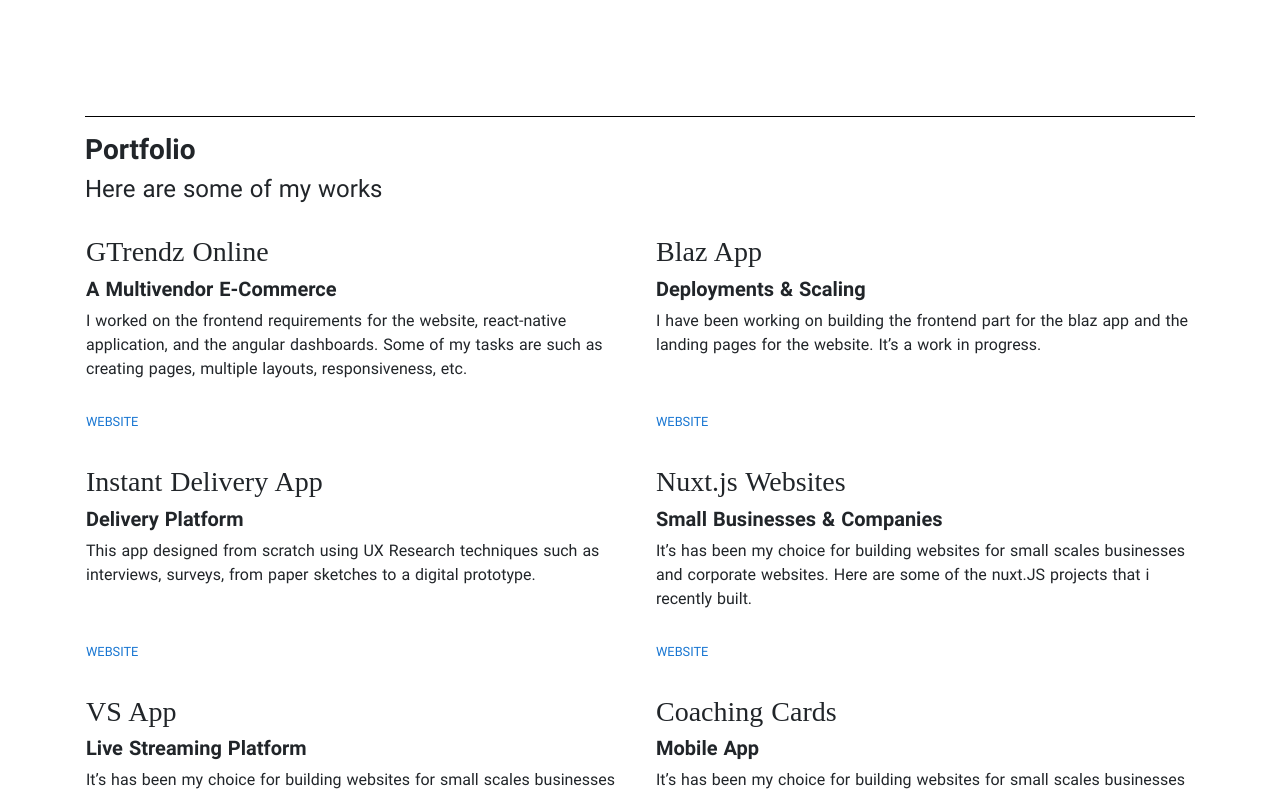
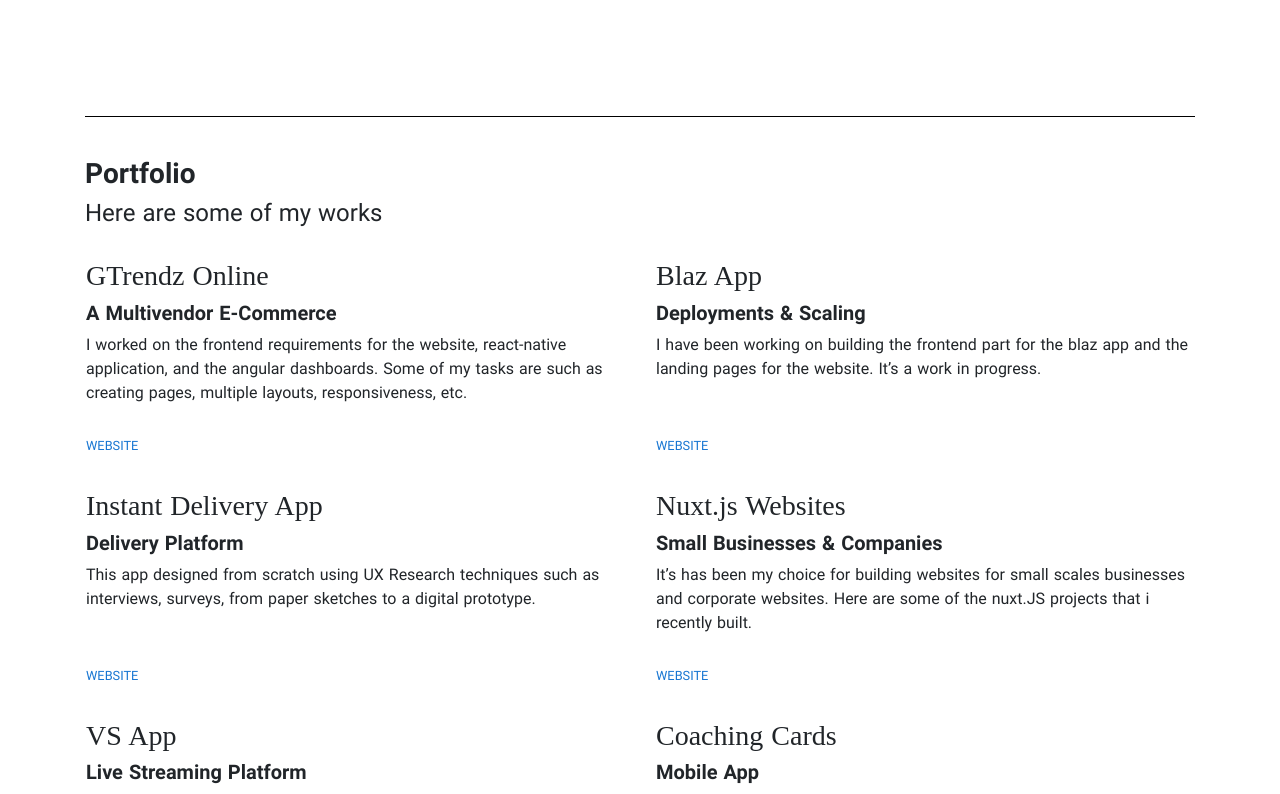
Before and after one commit to narenkram/Lance, a Nuxt app: page / in a window 1280 px wide. Shown: the part 700-1494 px from the top of the page. Built offline with nearby package versions, Linux system fonts and the light colour scheme; a web font is replaced by a local one.

Commit message:
feat(style): add smooth scroll

```diff
--- a/assets/style.scss
+++ b/assets/style.scss
@@ -45,6 +45,11 @@ $enable-deprecation-messages: true;
 @import "../node_modules/bootstrap/scss/bootstrap";
 
 // Global
+html,
+body {
+  scroll-behavior: smooth;
+}
+
 h1,
 h2,
 h3,
@@ -78,6 +83,8 @@ section {
   display: flex;
   align-items: center;
   position: relative;
+  padding-top: 1.5rem;
+  padding-bottom: 1.5rem;
 }
 hr {
   border-color: #000;
--- a/pages/index.vue
+++ b/pages/index.vue
@@ -17,7 +17,7 @@
         <div class="collapse navbar-collapse" id="collapsibleNavId">
           <ul class="navbar-nav ml-auto mt-2 mt-lg-0">
             <li class="nav-item">
-              <a class="nav-link" href="#">Portfolio</a>
+              <a class="nav-link" href="#portfolio">Portfolio</a>
             </li>
             <li class="nav-item">
               <a class="nav-link" href="#">Blog</a>
@@ -52,7 +52,7 @@
     <div class="container">
       <hr />
     </div>
-    <section>
+    <section id="portfolio">
       <div class="container">
         <h3>Portfolio</h3>
         <h4 class="FontRegular">Here are some of my works</h4>
@@ -192,6 +192,12 @@
     <div class="container">
       <hr />
     </div>
+    <section>
+      <div class="container">
+        <h3>My Story &amp; Experience</h3>
+        <h4 class="FontRegular">About Me</h4>
+      </div>
+    </section>
   </div>
 </template>
 
```
